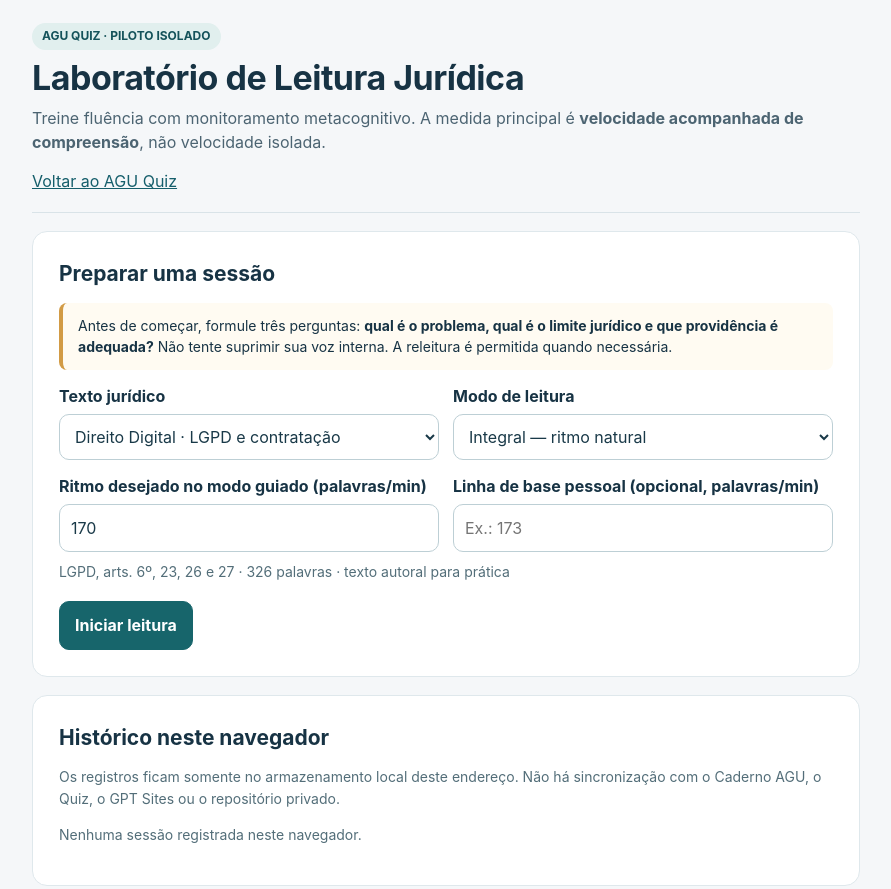
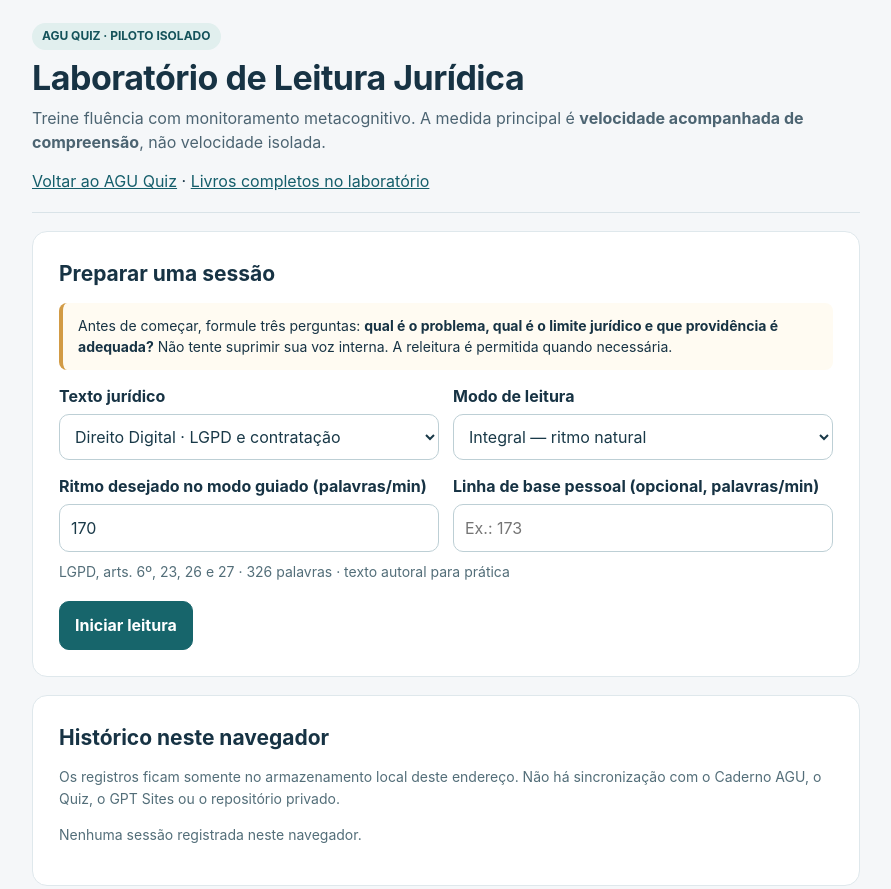
Before and after one commit to Talksxb/agu-quiz, a plain HTML site: page laboratorio-leitura.html in a window 1280 px wide. Shown: the top 889 px of the page, without its empty margins (194-1085 px from the left). Drawn offline with Linux system fonts and the light colour scheme.

Commit message:
LIVROS-LEIT-001: abrir biblioteca de livros a partir do laboratório

```diff
--- a/laboratorio-leitura.html
+++ b/laboratorio-leitura.html
@@ -45,7 +45,7 @@ a{color:#155e6b}footer{margin-top:25px;color:#5d7380;font-size:12px}
 <span class="tag">AGU QUIZ · PILOTO ISOLADO</span>
 <h1>Laboratório de Leitura Jurídica</h1>
 <p class="lead">Treine fluência com monitoramento metacognitivo. A medida principal é <strong>velocidade acompanhada de compreensão</strong>, não velocidade isolada.</p>
-<a href="./">Voltar ao AGU Quiz</a>
+<a href="./">Voltar ao AGU Quiz</a> · <a href="livros-agu.html">Livros completos no laboratório</a>
 </header>
 <section class="card" id="setup" aria-labelledby="setup-title">
 <h2 id="setup-title">Preparar uma sessão</h2>
```
